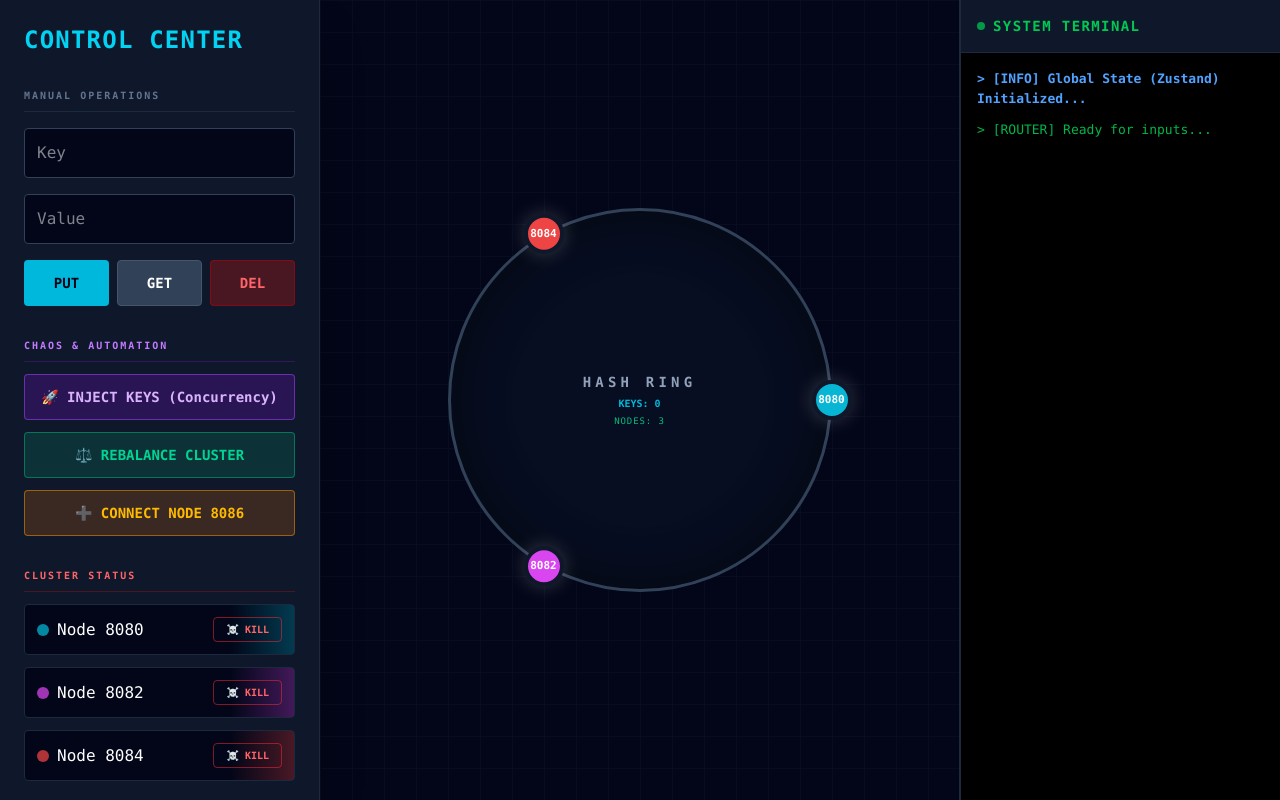
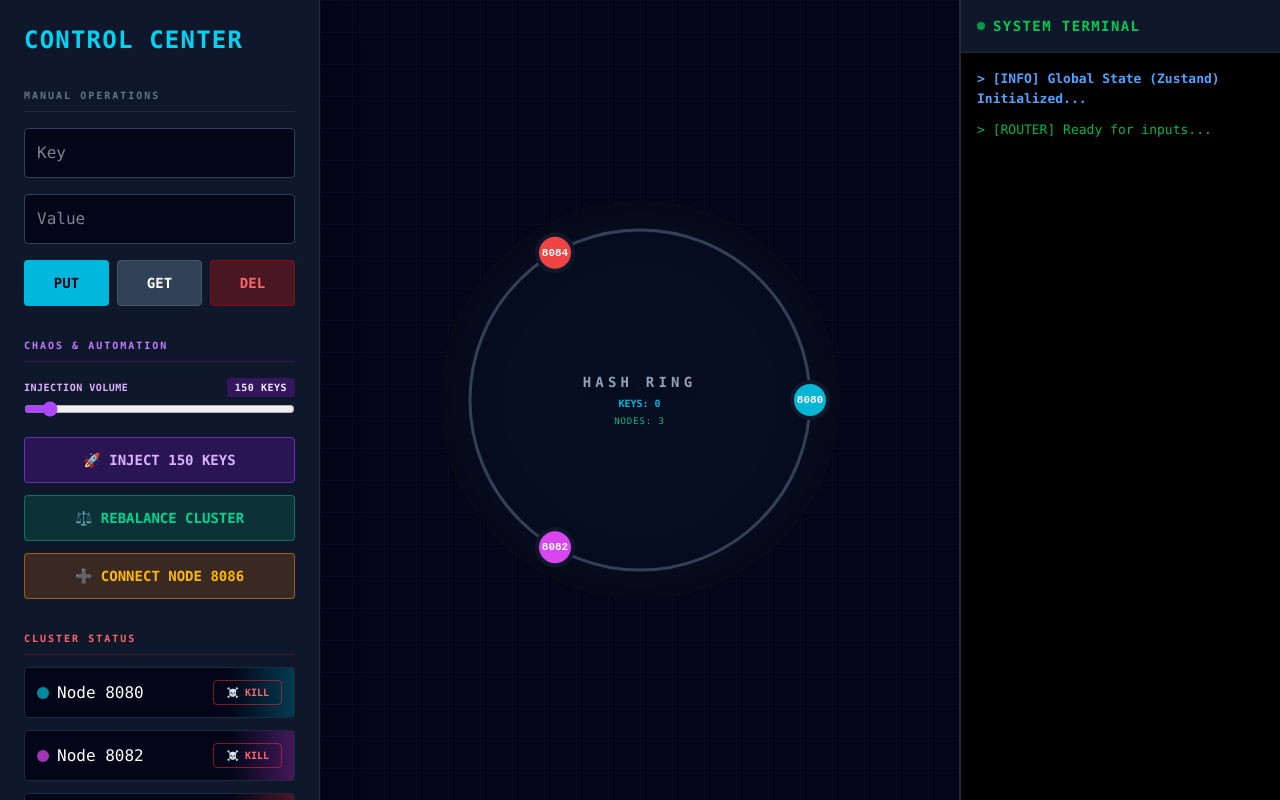
Before and after one commit to Tejas-Raj01/distributed-system, a React app in the folder frontend/: page / in a window 1280 px wide. Built offline with nearby package versions, Linux system fonts and the light colour scheme; the HTML template or start-up script is replaced by a standard one.

Commit message:
feat: upgrade hash ring to canvas api and add dynamic injection slider

```diff
--- a/frontend/src/components/ControlCenter.jsx
+++ b/frontend/src/components/ControlCenter.jsx
@@ -14,6 +14,9 @@ const ControlCenter = () => {
   const [keyInput, setKeyInput] = useState("");
   const [valInput, setValInput] = useState("");
   const [gossipPulse, setGossipPulse] = useState(false);
+
+  // 🎚️ NAYA STATE: Slider ki value track karne ke liye (Default 150)
+  const [injectCount, setInjectCount] = useState(150);
 
   const { clusterState, addLog, addData, removeData, toggleNodeStatus, addNode } = useStore();
 
@@ -72,21 +75,29 @@ const ControlCenter = () => {
     } catch (err) { addLog("[CRITICAL] Backend unreachable."); }
   };
 
+  // 🚀 UPDATE: Ab loop 1000 ki jagah injectCount tak chalega
   const injectStressTest = async () => {
-    addLog("[CHAOS] 🚀 Injecting 150 random keys into cluster...");
-    for(let i=0; i<150; i++) {
-      const randomKey = `user_${Math.floor(Math.random() * 99999)}`;
+    addLog(`[CHAOS] 🚀 Injecting ${injectCount} random keys into cluster...`);
+    let promises = [];
+
+    for(let i=0; i<injectCount; i++) {
+      const randomKey = `user_${Math.floor(Math.random() * 999999)}`;
       const randomVal = `data_${i}`;
       const calculatedAngle = computeHashAngle(randomKey);
 
-      fetch('http://127.0.0.1:8080/put', {
+      const req = fetch('http://127.0.0.1:8080/put', {
         method: 'POST',
         headers: { 'Content-Type': 'application/x-www-form-urlencoded' },
         body: `key=${randomKey}&value=${randomVal}`
       }).then(res => res.json()).then(data => {
         if (data.status === "success") addData(randomKey, calculatedAngle);
       }).catch(err => {});
+
+      promises.push(req);
     }
+
+    await Promise.all(promises);
+    addLog(`[SUCCESS] ${injectCount} Keys injected & rendered via Canvas!`);
   };
 
   const handleRebalance = async () => {
@@ -134,7 +145,27 @@ const ControlCenter = () => {
       {/* CHAOS */}
       <div className="flex flex-col gap-3 mt-8">
         <h2 className="text-purple-400 text-[10px] font-bold tracking-[0.2em] uppercase border-b border-purple-900/50 pb-2">Chaos & Automation</h2>
-        <button onClick={injectStressTest} className="bg-purple-600/20 border border-purple-500/50 text-purple-300 px-4 py-3 rounded font-bold hover:bg-purple-600/40 transition text-sm">🚀 INJECT KEYS (Concurrency)</button>
+
+        {/* 🎚️ NAYA: Injection Volume Slider */}
+        <div className="flex flex-col gap-1 mt-1 mb-2">
+          <div className="flex justify-between items-center text-[10px] text-purple-300 font-bold uppercase tracking-wider">
+            <span>Injection Volume</span>
+            <span className="text-purple-100 bg-purple-900/50 px-2 py-0.5 rounded">{injectCount} Keys</span>
+          </div>
+          <input
+            type="range"
+            min="10"
+            max="2000"
+            step="10"
+            value={injectCount}
+            onChange={(e) => setInjectCount(Number(e.target.value))}
+            className="w-full accent-purple-500 cursor-pointer"
+          />
+        </div>
+
+        <button onClick={injectStressTest} className="bg-purple-600/20 border border-purple-500/50 text-purple-300 px-4 py-3 rounded font-bold hover:bg-purple-600/40 transition text-sm">
+          🚀 INJECT {injectCount} KEYS
+        </button>
         <button onClick={handleRebalance} className="bg-emerald-600/20 border border-emerald-500/50 text-emerald-400 px-4 py-3 rounded font-bold hover:bg-emerald-600/40 transition text-sm">⚖️ REBALANCE CLUSTER</button>
         <button onClick={handleAddNode} className="bg-amber-600/20 border border-amber-500/50 text-amber-400 px-4 py-3 rounded font-bold hover:bg-amber-600/40 transition text-sm">➕ CONNECT NODE 8086</button>
       </div>
--- a/frontend/src/components/HashRing.jsx
+++ b/frontend/src/components/HashRing.jsx
@@ -1,8 +1,11 @@
+import { useRef, useEffect } from 'react';
 import useStore from '../store/useStore';
 
 const HashRing = () => {
+  const canvasRef = useRef(null);
   const { clusterState, dataRing } = useStore();
 
+  // Malik (Owner Node) dhoondhne ka logic
   const getOwnerNode = (keyAngle) => {
     const activeNodes = clusterState.filter(n => n.status === "alive");
     if (activeNodes.length === 0) return { color: "#64748b", id: "Offline" };
@@ -13,38 +16,97 @@ const HashRing = () => {
     return sortedNodes[0];
   };
 
+  // 🖌️ THE CANVAS RENDERING ENGINE
+  useEffect(() => {
+    const canvas = canvasRef.current;
+    if (!canvas) return;
+    const ctx = canvas.getContext('2d');
+
+    // Canvas Dimensions
+    const width = canvas.width;
+    const height = canvas.height;
+    const centerX = width / 2;
+    const centerY = height / 2;
+    const radius = 170; // Circle ki radius
+
+    // 1. Clear the canvas (Pichla frame saaf karo)
+    ctx.clearRect(0, 0, width, height);
+
+    // 2. Draw the Base Ring (Border)
+    ctx.beginPath();
+    ctx.arc(centerX, centerY, radius, 0, 2 * Math.PI);
+    ctx.strokeStyle = '#334155'; // slate-700
+    ctx.lineWidth = 3;
+    ctx.stroke();
+
+    // 3. Draw 1000+ Data Dots (The Math Heavy Part)
+    dataRing.forEach(item => {
+      const owner = getOwnerNode(item.angle);
+      // Convert degrees to Radians
+      const rad = item.angle * (Math.PI / 180);
+
+      // Trigonometry se (X, Y) coordinates nikalna
+      const x = centerX + radius * Math.cos(rad);
+      const y = centerY + radius * Math.sin(rad);
+
+      ctx.beginPath();
+      ctx.arc(x, y, 3, 0, 2 * Math.PI); // 3px ki dot
+      ctx.fillStyle = owner.color;
+
+      // Glowing Effect
+      ctx.shadowBlur = 8;
+      ctx.shadowColor = owner.color;
+
+      ctx.fill();
+
+      // Reset shadow for next items
+      ctx.shadowBlur = 0;
+    });
+
+    // 4. Draw Physical Server Nodes
+    clusterState.forEach(node => {
+      const rad = node.angle * (Math.PI / 180);
+      const x = centerX + radius * Math.cos(rad);
+      const y = centerY + radius * Math.sin(rad);
+
+      // Node Circle
+      ctx.beginPath();
+      ctx.arc(x, y, 18, 0, 2 * Math.PI); // 18px bada circle
+      ctx.fillStyle = node.status === 'alive' ? node.color : '#334155'; // Dead hai toh gray
+      ctx.fill();
+
+      // Node Border
+      ctx.lineWidth = 4;
+      ctx.strokeStyle = '#0f172a'; // slate-900
+      ctx.stroke();
+
+      // Node ID Text
+      ctx.fillStyle = '#ffffff';
+      ctx.font = 'bold 11px monospace';
+      ctx.textAlign = 'center';
+      ctx.textBaseline = 'middle';
+      ctx.fillText(node.id, x, y);
+    });
+
+  }, [clusterState, dataRing]); // Jab bhi state change ho, canvas re-render hoga!
+
   return (
     <div className="w-1/2 flex items-center justify-center border-r border-slate-800 relative bg-slate-950 overflow-hidden">
+      {/* Background Grid */}
       <div className="absolute inset-0 bg-[linear-gradient(to_right,#1e293b_1px,transparent_1px),linear-gradient(to_bottom,#1e293b_1px,transparent_1px)] bg-[size:2rem_2rem] opacity-20"></div>
-      <div className="w-96 h-96 border-[3px] border-slate-700 rounded-full relative flex items-center justify-center z-10 shadow-[inset_0_0_50px_rgba(0,0,0,0.5)] bg-slate-900/50 backdrop-blur-sm">
 
-        {/* Nodes Anchor */}
-        {clusterState.map((node, i) => {
-          const x = 192 * Math.cos((node.angle * Math.PI) / 180);
-          const y = 192 * Math.sin((node.angle * Math.PI) / 180);
-          return (
-            <div key={`node-${i}`} style={{ transform: `translate(${x}px, ${y}px)`, backgroundColor: node.status === "alive" ? node.color : "#334155" }} className={`w-10 h-10 rounded-full absolute flex items-center justify-center text-[11px] font-bold border-4 border-slate-900 z-20 text-white transition-colors duration-500 ${node.status === "alive" ? "shadow-[0_0_20px_rgba(255,255,255,0.2)]" : "opacity-50"}`}>
-              {node.id}
-            </div>
-          );
-        })}
+      <div className="relative flex items-center justify-center z-10">
+        {/* HTML5 Canvas */}
+        <canvas
+          ref={canvasRef}
+          width={400}
+          height={400}
+          className="rounded-full shadow-[inset_0_0_50px_rgba(0,0,0,0.5)] bg-slate-900/50 backdrop-blur-sm"
+        />
 
-        {/* Data Keys */}
-        {dataRing.map((item) => {
-          const x = 192 * Math.cos((item.angle * Math.PI) / 180);
-          const y = 192 * Math.sin((item.angle * Math.PI) / 180);
-          const owner = getOwnerNode(item.angle);
-          return (
-            <div key={`key-${item.key}`} style={{ transform: `translate(${x}px, ${y}px)`, backgroundColor: owner.color, boxShadow: `0 0 12px ${owner.color}` }} className="w-2.5 h-2.5 rounded-full absolute z-15 border border-white/50 group cursor-pointer transition-all duration-500">
-              <span className="absolute hidden group-hover:block -top-6 -left-4 bg-slate-800 text-white text-[10px] px-2 py-1 rounded shadow-lg whitespace-nowrap z-50">
-                {item.key} ({owner.id})
-              </span>
-            </div>
-          );
-        })}
-
-        <div className="flex flex-col items-center">
-          <span className="text-slate-400 text-sm tracking-[0.3em] font-bold">HASH RING</span>
+        {/* Center Text Layout overlayed on top of Canvas */}
+        <div className="absolute flex flex-col items-center pointer-events-none">
+          <span className="text-slate-400 text-sm tracking-[0.3em] font-bold drop-shadow-md">HASH RING</span>
           <span className="text-cyan-500 text-[10px] mt-1 font-bold">KEYS: {dataRing.length}</span>
           <span className="text-emerald-500 text-[9px] mt-1 tracking-widest uppercase">Nodes: {clusterState.filter(n => n.status === "alive").length}</span>
         </div>
```
